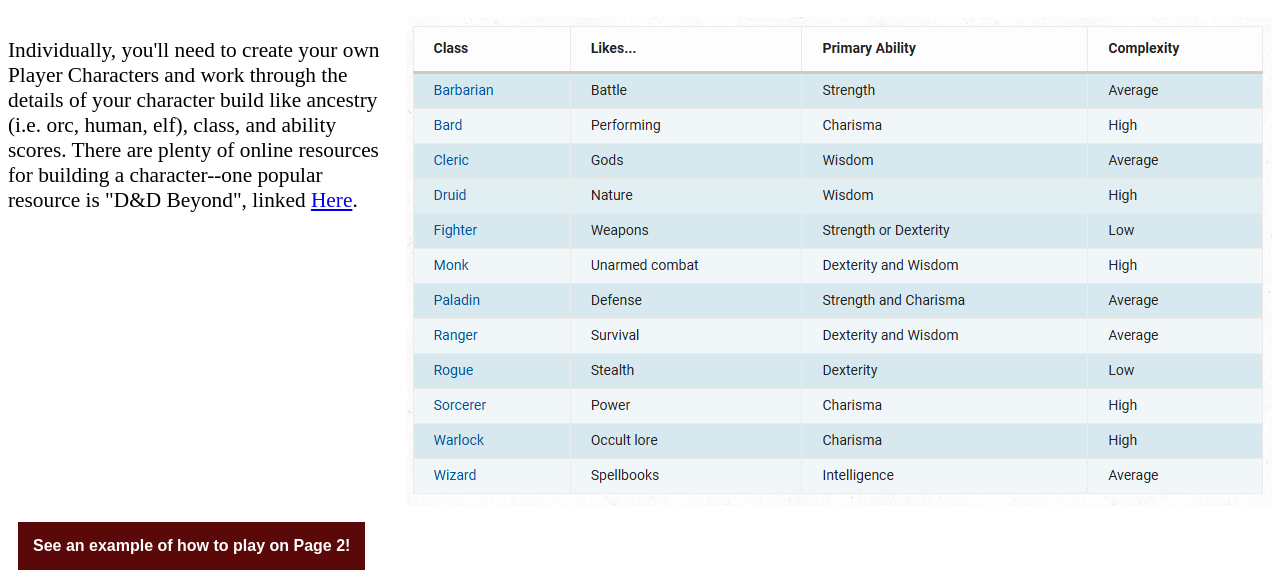
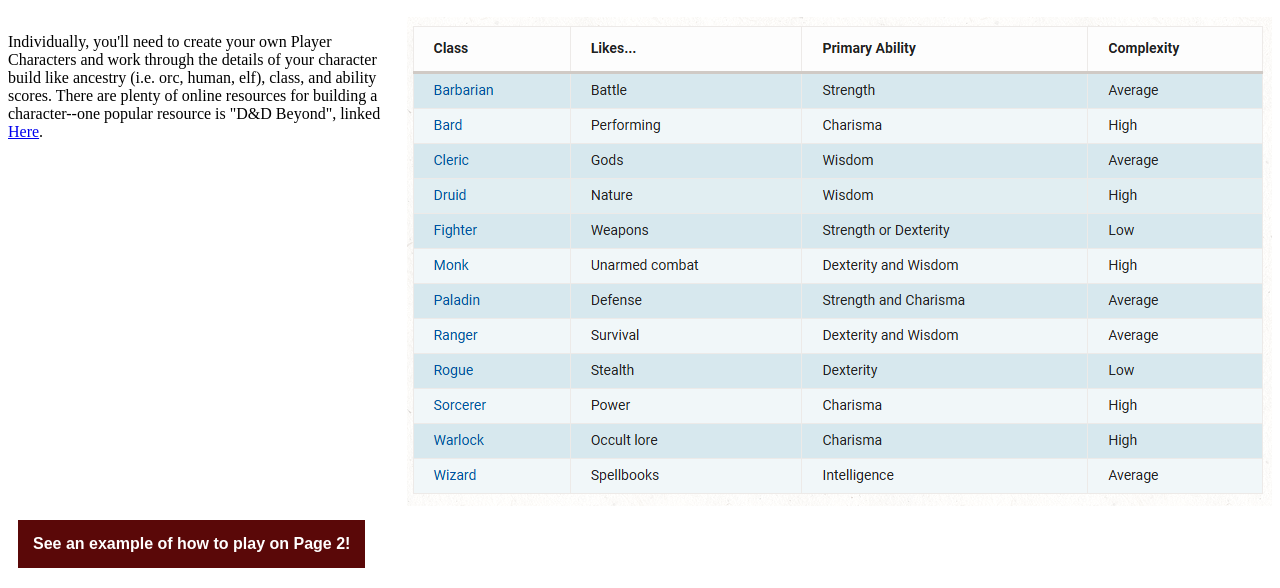
Before and after one commit to charlmwynn/assignment2-dnd, a plain HTML site: page index.html in a window 1280 px wide. Shown: the part 682-1270 px from the top of the page. Drawn offline with Linux system fonts and the light colour scheme.

Commit message:
small change to alter 16pt to 16px

```diff
--- a/css/style.css
+++ b/css/style.css
@@ -31,7 +31,7 @@ h1 {
 #class-box {
     display: flex;
     gap: 20px;
-    font-size: 16pt;
+    font-size: 16px;
 
 }
 #caption, #table {
```
